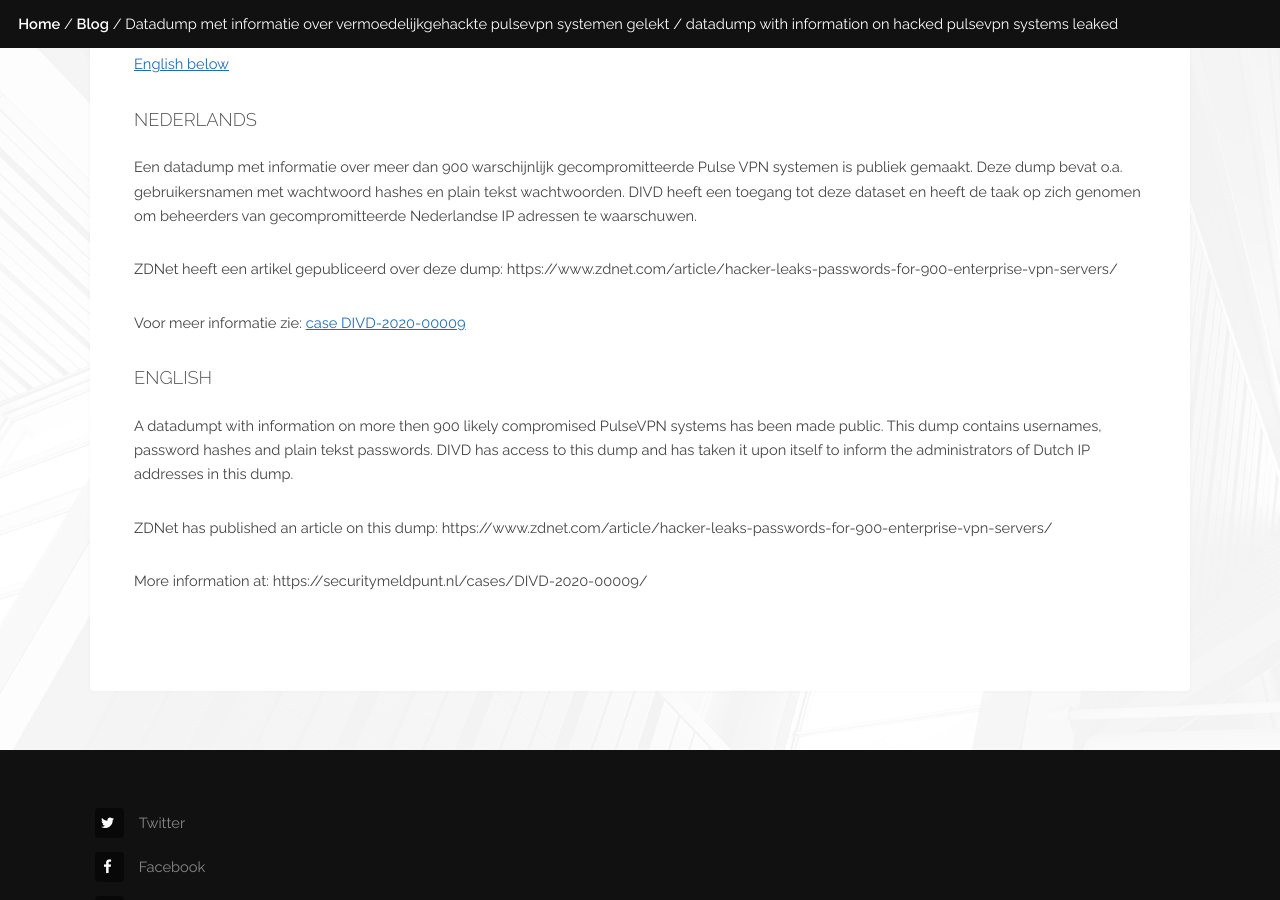
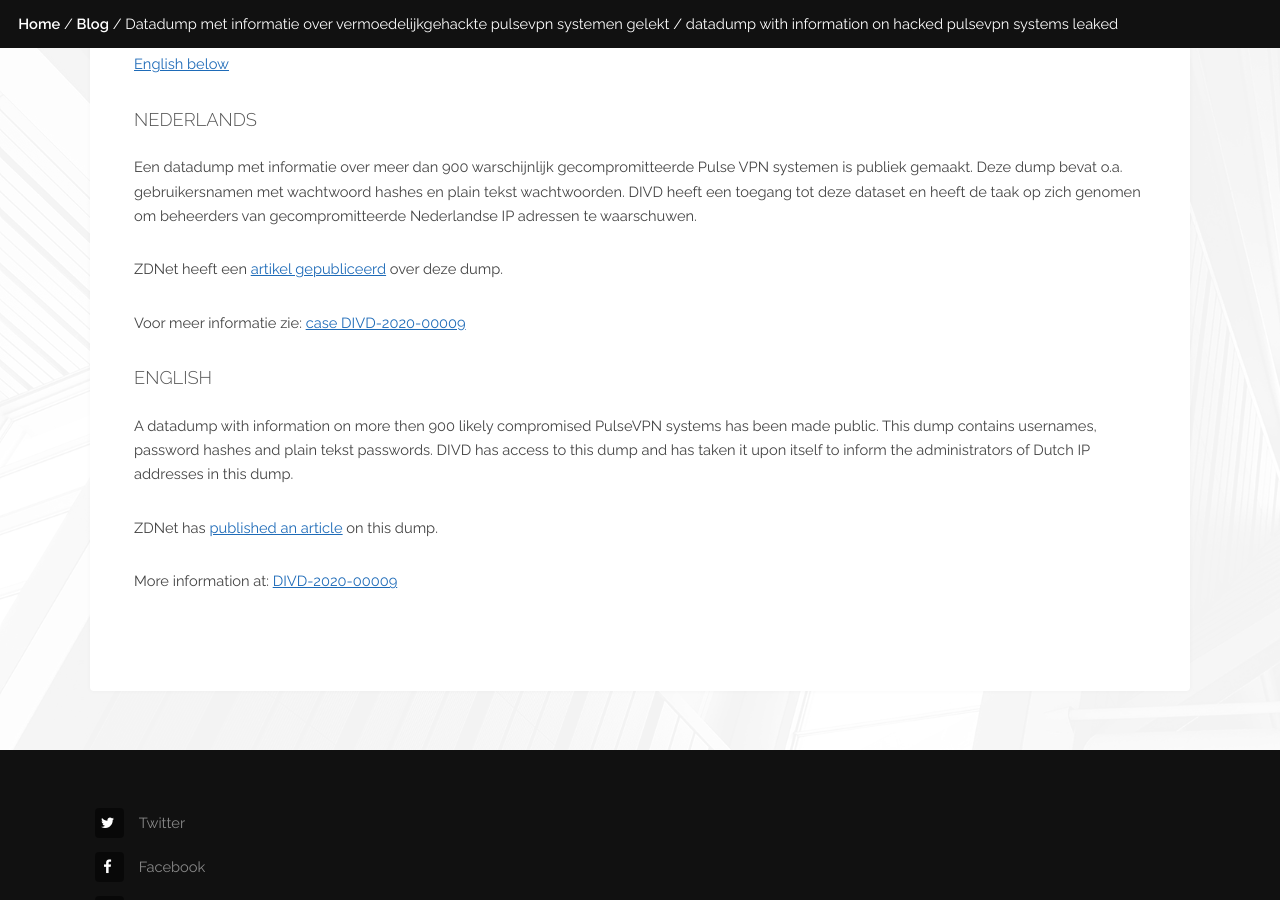
Before and after one commit to DIVD-NL/SecurityMeldpunt, a Jekyll site: the page built from _posts/20-08-05-PulsVPN dataset leaked.md, in a window 1280 px wide and 900 px high, scrolled down 744 px. Built offline with Jekyll 4.4.1, drawn with Linux system fonts in a browser that asks for light colours.

Commit message:
Should address comments in PR.

```diff
--- a/_posts/20-08-05-PulsVPN dataset leaked.md
+++ b/_posts/20-08-05-PulsVPN dataset leaked.md
@@ -10,15 +10,15 @@
 
 Een datadump met informatie over meer dan 900 warschijnlijk gecompromitteerde Pulse VPN systemen is publiek gemaakt. Deze dump bevat o.a. gebruikersnamen met wachtwoord hashes en plain tekst wachtwoorden. DIVD heeft een toegang tot deze dataset en heeft de taak op zich genomen om beheerders van gecompromitteerde Nederlandse IP adressen te waarschuwen.
 
-ZDNet heeft een artikel gepubliceerd over deze dump:
-https://www.zdnet.com/article/hacker-leaks-passwords-for-900-enterprise-vpn-servers/
+ZDNet heeft een [artikel gepubliceerd](https://www.zdnet.com/article/hacker-leaks-passwords-for-900-enterprise-vpn-servers/) over deze dump.
+
 
 Voor meer informatie zie: [case DIVD-2020-00009](https://securitymeldpunt.nl/cases/DIVD-2020-00009/)
 
 ### English
 
-A datadumpt with information on more then 900 likely compromised PulseVPN systems has been made public. This dump contains usernames, password hashes and plain tekst passwords. DIVD has access to this dump and has taken it upon itself to inform the administrators of Dutch IP addresses in this dump.
+A datadump with information on more then 900 likely compromised PulseVPN systems has been made public. This dump contains usernames, password hashes and plain tekst passwords. DIVD has access to this dump and has taken it upon itself to inform the administrators of Dutch IP addresses in this dump.
 
-ZDNet has published an article on this dump: https://www.zdnet.com/article/hacker-leaks-passwords-for-900-enterprise-vpn-servers/
+ZDNet has [published an article](https://www.zdnet.com/article/hacker-leaks-passwords-for-900-enterprise-vpn-servers/) on this dump.
 
-More information at: https://securitymeldpunt.nl/cases/DIVD-2020-00009/
+More information at: [DIVD-2020-00009](https://securitymeldpunt.nl/cases/DIVD-2020-00009/)
```
